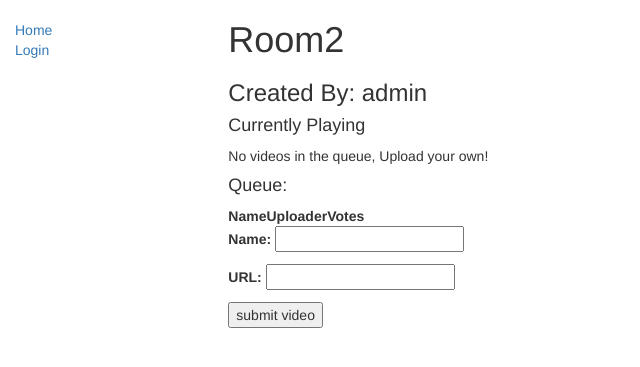
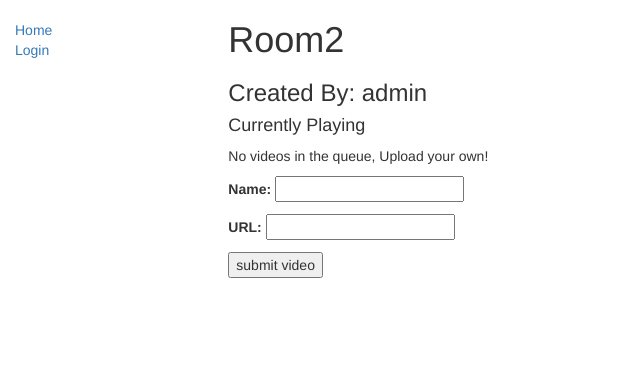
Before and after one commit to rollos/PartyPlay, a Django app: a page that uses PartyPlay/templates/partyplay/video_and_queue.html in a window 1280 px wide. Shown: the top 367 px of the page, without its empty margins (0-640 px from the left). Run offline with Django 3.2, Linux system fonts and the light colour scheme; data comes from the database, SQL or seed files in the repository; both versions use the stored data as it was after the commit; lists and menus that the app fills with data are empty; some libraries are stand-ins or nearby versions.

Commit message:
Queue is hidden when the queue is empty

```diff
--- a/PartyPlay/templates/partyplay/video_and_queue.html
+++ b/PartyPlay/templates/partyplay/video_and_queue.html
@@ -1,15 +1,8 @@
 {% if current_video %}
     <p>{{ current_video.video_name }} - {{ current_video.uploader }} Rank: {{ current_video.voters.all.count }}</p>
     <p>next_video_time = {{ time_until_next }}</p>
-{% else %}
-    <p>No videos in the queue, Upload your own!</p>
-{% endif %}
-<h4>Queue:</h4>
-
-
-{#    <iframe width="560" height="315" src="https://www.youtube.com/embed/WF34N4gJAKE?rel=0&amp;controls=0&amp;showinfo=0" frameborder="0" allowfullscreen></iframe>#}
-<div id='video_list'>
-
+    <div id='video_list'>
+    <h4>Queue:</h4>
     <table>
         <thead>
         <tr>
@@ -25,3 +18,10 @@
     </table>
 
 </div>
+{% else %}
+    <p>No videos in the queue, Upload your own!</p>
+{% endif %}
+
+
+
+{#    <iframe width="560" height="315" src="https://www.youtube.com/embed/WF34N4gJAKE?rel=0&amp;controls=0&amp;showinfo=0" frameborder="0" allowfullscreen></iframe>#}
```
Also changed, not shown: db.sqlite3.
